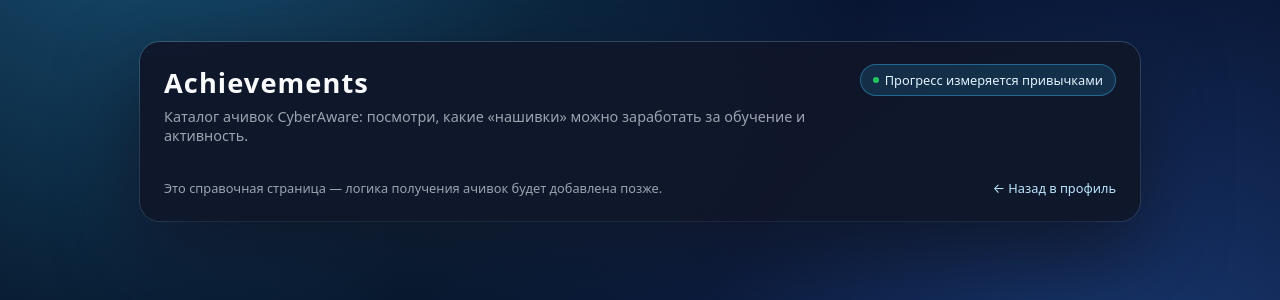
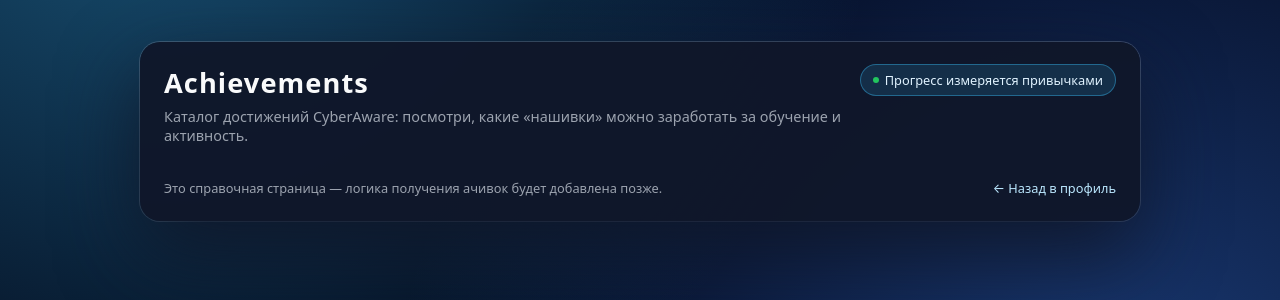
Before and after one commit to PlayErsGames666/CyberAware, a Django app: template myworld/cyberaware/members/templates/achievements.html in a window 1280 px wide. Shown: the part 269-569 px from the top of the page. Run offline with Django 5.2, Linux system fonts and the light colour scheme; the template is opened without the code that fills it, so the values that code supplies are empty.

Commit message:
Version 1.18.29

```diff
--- a/myworld/cyberaware/members/templates/achievements.html
+++ b/myworld/cyberaware/members/templates/achievements.html
@@ -238,7 +238,7 @@
     <header class="page-header">
         <div class="page-title-block">
             <h1>Achievements</h1>
-            <p>Каталог ачивок CyberAware: посмотри, какие «нашивки» можно заработать за обучение и активность.</p>
+            <p>Каталог достижений CyberAware: посмотри, какие «нашивки» можно заработать за обучение и активность.</p>
         </div>
         <div class="page-badge">
             <span class="page-badge-dot"></span>
```
